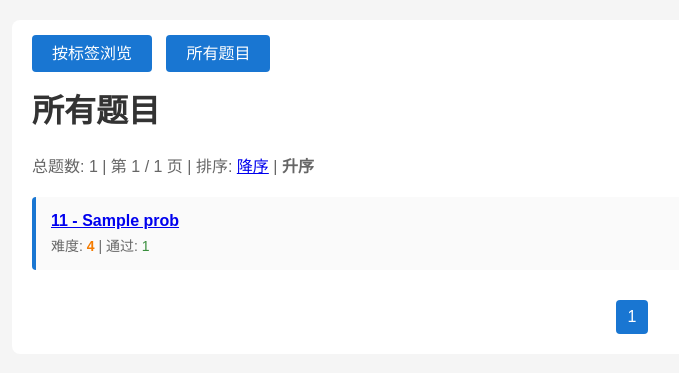
After one commit to Algacez/codeforces_problems, a Flask app: template templates/all.html in a window 1280 px wide. The commit adds this page. Shown: the top 373 px of the page, without its empty margins (8-687 px from the left). Run offline with Flask 3, Linux system fonts and the light colour scheme; the template is opened without the code that fills it: most values are stand-ins (such as "Sample title", 1, 10 or a date in 2020).

Commit message:
add all problems page and navigation links

```diff
--- a/app.py
+++ b/app.py
@@ -107,5 +107,26 @@ def index():
                          total_count=len(problems),
                          tag_cn=TAG_CN)
 
+@app.route('/all')
+def all_problems():
+    problems = load_problems()
+    page = int(request.args.get('page', 1))
+    order = request.args.get('order', 'desc')
+    per_page = 50
+
+    if order == 'asc':
+        problems = list(reversed(problems))
+
+    start = (page - 1) * per_page
+    end = start + per_page
+    total_pages = (len(problems) + per_page - 1) // per_page
+
+    return render_template('all.html',
+                         problems=problems[start:end],
+                         page=page,
+                         total_pages=total_pages,
+                         total_count=len(problems),
+                         order=order)
+
 if __name__ == '__main__':
-    app.run(host='0.0.0.0', port=5000, debug=True)
+    app.run(host='0.0.0.0', port=5000)
--- /dev/null
+++ b/templates/all.html
@@ -0,0 +1,81 @@
+<!DOCTYPE html>
+<html>
+<head>
+    <meta charset="UTF-8">
+    <title>所有题目 - Codeforces 题库</title>
+    <style>
+        body { font-family: Arial, sans-serif; margin: 20px; background: #f5f5f5; }
+        .container { max-width: 1200px; margin: 0 auto; background: white; padding: 20px; border-radius: 8px; }
+        h1 { color: #333; }
+        .nav { margin-bottom: 20px; }
+        .nav a { padding: 10px 20px; background: #1976d2; color: white; text-decoration: none; border-radius: 4px; margin-right: 10px; }
+        .nav a:hover { background: #1565c0; }
+        .stats { color: #666; margin-bottom: 20px; }
+        .problems { display: grid; gap: 15px; margin-bottom: 30px; }
+        .problem { padding: 15px; background: #fafafa; border-left: 4px solid #1976d2; border-radius: 4px; }
+        .problem-title { font-weight: bold; font-size: 16px; margin-bottom: 5px; }
+        .problem-meta { color: #666; font-size: 14px; }
+        .rating { color: #f57c00; font-weight: bold; }
+        .solved { color: #388e3c; }
+        .pagination { display: flex; gap: 10px; justify-content: center; align-items: center; }
+        .pagination a, .pagination span { padding: 8px 12px; background: #e0e0e0; border-radius: 4px; text-decoration: none; color: #333; }
+        .pagination a:hover { background: #d0d0d0; }
+        .pagination .current { background: #1976d2; color: white; }
+    </style>
+</head>
+<body>
+    <div class="container">
+        <div class="nav">
+            <a href="/">按标签浏览</a>
+            <a href="/all">所有题目</a>
+        </div>
+
+        <h1>所有题目</h1>
+        <div class="stats">
+            总题数: {{ total_count }} | 第 {{ page }} / {{ total_pages }} 页 |
+            排序:
+            {% if order == 'desc' %}
+            <strong>降序</strong> | <a href="?page={{ page }}&order=asc">升序</a>
+            {% else %}
+            <a href="?page={{ page }}&order=desc">降序</a> | <strong>升序</strong>
+            {% endif %}
+        </div>
+
+        <div class="problems">
+            {% for prob in problems %}
+            <div class="problem">
+                <div class="problem-title">
+                    <a href="https://codeforces.com/problemset/problem/{{ prob.contestId }}/{{ prob.index }}" target="_blank">
+                        {{ prob.contestId }}{{ prob.index }} - {{ prob.name }}
+                    </a>
+                </div>
+                <div class="problem-meta">
+                    难度: <span class="rating">{{ prob.rating }}</span> |
+                    通过: <span class="solved">{{ prob.solvedCount }}</span>
+                </div>
+            </div>
+            {% endfor %}
+        </div>
+
+        <div class="pagination">
+            {% if page > 1 %}
+            <a href="?page=1&order={{ order }}">首页</a>
+            <a href="?page={{ page - 1 }}&order={{ order }}">上一页</a>
+            {% endif %}
+
+            {% for p in range([page - 2, 1]|max, [page + 2, total_pages]|min + 1) %}
+                {% if p == page %}
+                <span class="current">{{ p }}</span>
+                {% else %}
+                <a href="?page={{ p }}&order={{ order }}">{{ p }}</a>
+                {% endif %}
+            {% endfor %}
+
+            {% if page < total_pages %}
+            <a href="?page={{ page + 1 }}&order={{ order }}">下一页</a>
+            <a href="?page={{ total_pages }}&order={{ order }}">末页</a>
+            {% endif %}
+        </div>
+    </div>
+</body>
+</html>
--- a/templates/index.html
+++ b/templates/index.html
@@ -22,6 +22,11 @@
 </head>
 <body>
     <div class="container">
+        <div style="margin-bottom: 20px;">
+            <a href="/" style="padding: 10px 20px; background: #1976d2; color: white; text-decoration: none; border-radius: 4px; margin-right: 10px;">按标签浏览</a>
+            <a href="/all" style="padding: 10px 20px; background: #1976d2; color: white; text-decoration: none; border-radius: 4px;">所有题目</a>
+        </div>
+
         <h1>Codeforces 题库</h1>
         <div class="stats">总题数: {{ total_count }}</div>
 
```
